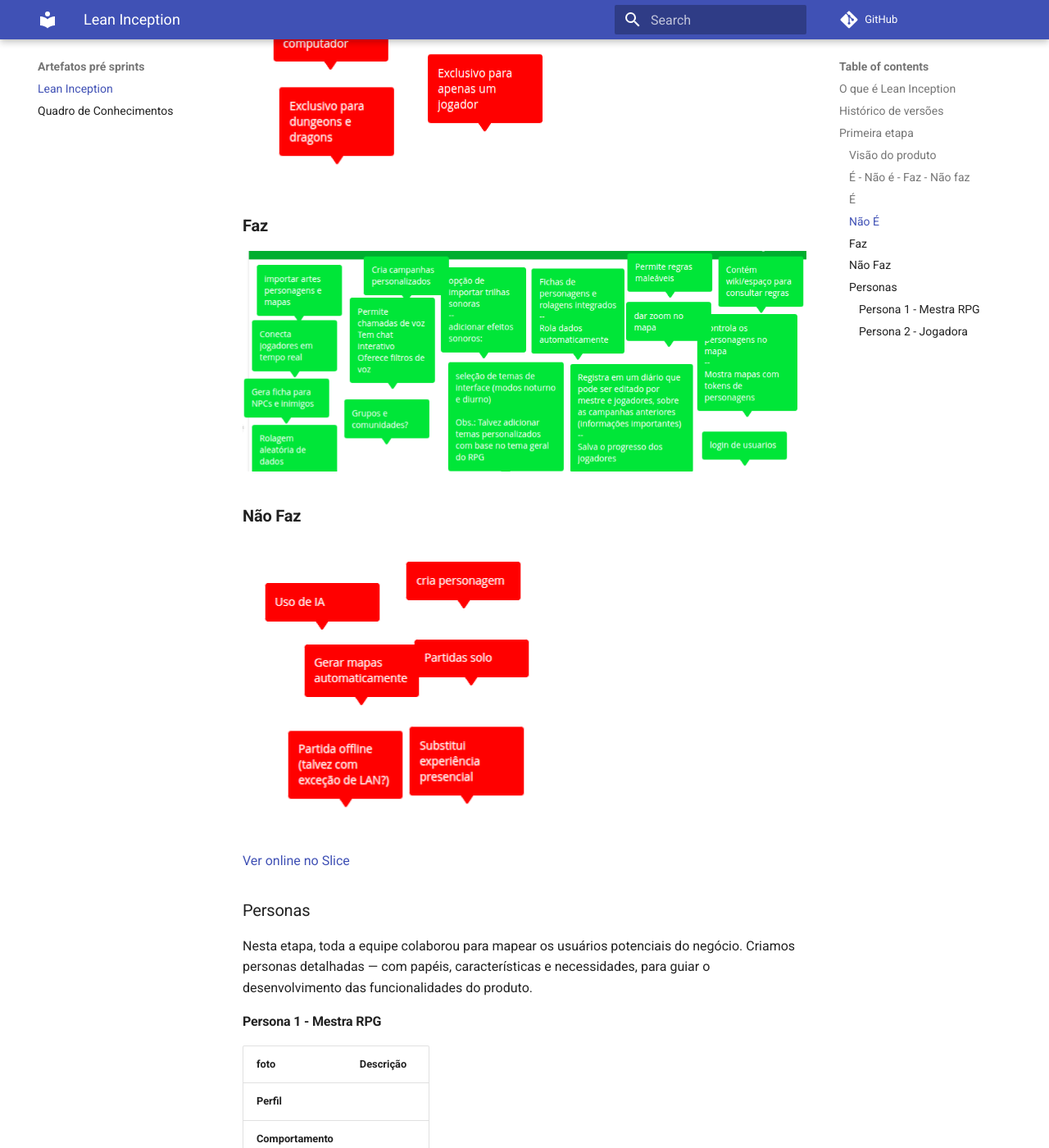
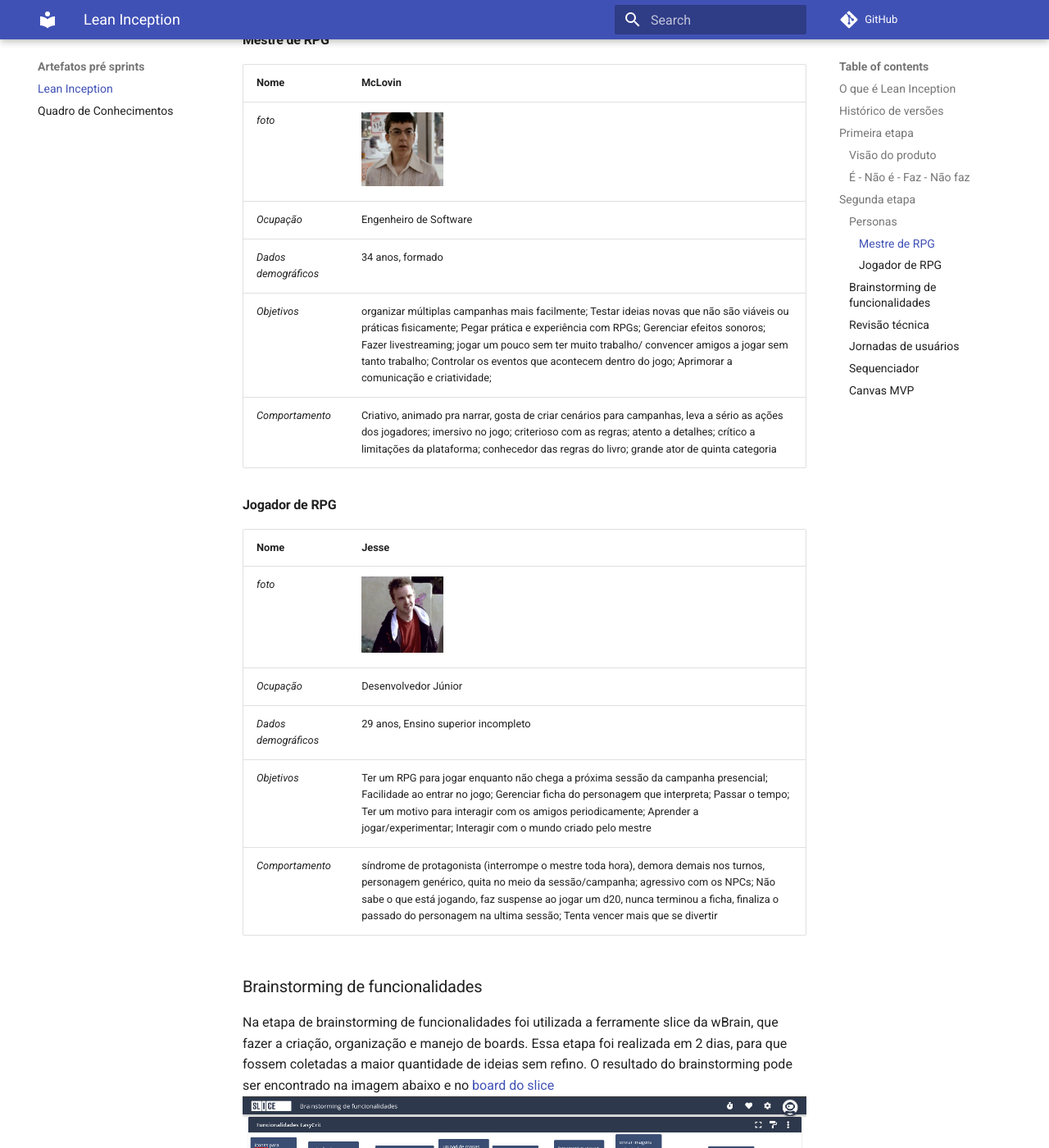
Before and after one commit to fga-eps-mds/2025.1-EasyCrit-docs, an MkDocs documentation site: the page built from docs/artefatos/pre_sprints/lean_inception.md, in a window 1280 px wide and 1400 px high, scrolled down 2139 px. Shown: the whole window at 82% size. Built offline with MkDocs 1.6.1 and Material for MkDocs 9.7.7, drawn with Linux system fonts in a browser that asks for light colours; comment, search, counter and statistics services are not loaded; some of the changed text lies outside the part shown.

Commit message:
docs: atualiza tabela de versao

```diff
--- a/docs/artefatos/pre_sprints/lean_inception.md
+++ b/docs/artefatos/pre_sprints/lean_inception.md
@@ -11,9 +11,9 @@
 
 | Data | Versão | Descrição | Autor(es) |
 |------|--------|-----------|-----------|
-| 21/04/2025 | 0.9 | Adição da primeira versão do documento | Matheus Pimentel Leal |
-| 23/04/2025 | 0.9 | Adiciona Tópico de É, Não É, Faz, Não Faz | Philipe de Sousa Barros |
-
+| 21/04/2025 | 0.1 | Adição da primeira versão do documento | Matheus Pimentel Leal |
+| 23/04/2025 | 0.2 | Adiciona Tópico de É, Não É, Faz, Não Faz | Philipe de Sousa Barros |
+| 28/04/2025 | 0.3 | Adiciona segunda etapa do Lean Inception | Matheus Pimentel Leal |
 
 Na etapa de Lean Inception feita pelo grupo responsável de EPS e MDS do projeto EasyCrit, foi decidido pela realização em 4 etapas: Na primeira etapa ficou definido que o grupo definiria a visão do produto, a matriz "É - Não é - Faz - Não faz", a criação das personas e o começo do brainstorming de funcionalidades. Já na segunda etapa, as personas criadas passaram por um refinamento posterior, além da finalização da etapa de brainstorming de funcionalidades. A terceira etapa teve a responsabilidade de realizar a revisão e refinamento técnico de Experiência de usuário (UX) e negócio. E por fim, na quarta etapa foram montadas as jornadas de usuário além da conexão das funcionalidades com as jornadas e a construção do sequenciador e do Canvas MVP.
 
@@ -25,35 +25,59 @@
 
 O principal obejtivo dessa etapa, além de contribuir para o entedimento do produto é identificar os aspectos positivos e negativos do produto sobre o produto ser ou fazer algo. Para essa atividade os contribuintes separaram em quatro quadrantes o que entendem que o produto é, não é, faz e não faz. Assim, por meio desses quadrantes o grupo tem maior entendimento da categoria do produto e o que de fato espera-se que ele seja capaz de fazer e o que não deve fazer.
 
-### **É**
-![Descrição detalhada do quadrante "É"](./assets/eh.png)
+As categorias da matriz podem ser encontradas no [board da ferramentea slice da wBrain](https://slice.wbrain.me/#/board/NvGwGTDRhgbNWl6hyT) e na imagem abaixo
+![](./assets/matriz_enefnf.png)
 
-### **Não É**
-![Descrição detalhada do quadrante "Não É"](./assets/neh.png)
-
-### **Faz**
-![Descrição detalhada do quadrante "Faz"](./assets/faz.png)
-
-### **Não Faz**
-![Descrição detalhada do quadrante "Não Faz"](./assets/nfaz.png)
-
-[Ver online no Slice](https://slice.wbrain.me/#/board/NvGwGTDRhgbNWl6hyT)
-
-
+## Segunda etapa
 ### Personas
 
 Nesta etapa, toda a equipe colaborou para mapear os usuários potenciais do negócio. Criamos personas detalhadas — com papéis, características e necessidades, para guiar o desenvolvimento das funcionalidades do produto.
 
-#### Persona 1 - Mestra RPG
-|     foto         | **Descrição**                                                                |
-|------------------|------------------------------------------------------------------------------|
-| **Perfil**       |   |
-| **Comportamento**|   |
-| **Necessidades** |   |
+#### Mestre de RPG
 
-#### Persona 2 - Jogadora
-|      foto        | **Descrição**                                                                |
-|------------------|------------------------------------------------------------------------------|
-| **Perfil**       |   |
-| **Comportamento**|   |
-| **Necessidades** |   |
+| Nome | McLovin |
+|--------------|---------------|
+| _foto_ | ![](./assets/mclovin.png){width=100px} |
+| _Ocupação_           | Engenheiro de Software  |
+| _Dados demográficos_ | 34 anos, formado  |
+| _Objetivos_          | organizar múltiplas campanhas mais facilmente; Testar ideias novas que não são viáveis ou práticas fisicamente; Pegar prática e experiência com RPGs; Gerenciar efeitos sonoros; Fazer livestreaming; jogar um pouco sem ter muito trabalho/ convencer amigos a jogar sem tanto trabalho; Controlar os eventos que acontecem dentro do jogo; Aprimorar a comunicação e criatividade;  |
+| _Comportamento_      | Criativo, animado pra narrar, gosta de criar cenários para campanhas, leva a sério as ações dos jogadores; imersivo no jogo; criterioso com as regras; atento a detalhes; crítico a limitações da plataforma; conhecedor das regras do livro; grande ator de quinta categoria  |
+
+#### Jogador de RPG
+| Nome | Jesse |
+|-----------------------------------------------------------|---------------|
+| _foto_ | ![](./assets/jesse.png){width=100px} |
+| _Ocupação_           | Desenvolvedor Júnior  |
+| _Dados demográficos_ | 29 anos, Ensino superior incompleto  |
+| _Objetivos_          | Ter um RPG para jogar enquanto não chega a próxima sessão da campanha presencial; Facilidade ao entrar no jogo; Gerenciar ficha do personagem que interpreta; Passar o tempo; Ter um motivo para interagir com os amigos periodicamente; Aprender a jogar/experimentar; Interagir com o mundo criado pelo mestre  |
+| _Comportamento_      | síndrome de protagonista (interrompe o mestre toda hora), demora demais nos turnos, personagem genérico, quita no meio da sessão/campanha; agressivo com os NPCs; Não sabe o que está jogando, faz suspense ao jogar um d20, nunca terminou a ficha, finaliza o passado do personagem na ultima sessão; Tenta vencer mais que se divertir  |
+
+### Brainstorming de funcionalidades
+
+Na etapa de brainstorming de funcionalidades foi utilizada a ferramente slice da wBrain, que fazer a criação, organização e manejo de boards. Essa etapa foi realizada em 2 dias, para que fossem coletadas a maior quantidade de ideias sem refino. O resultado do brainstorming pode ser encontrado na imagem abaixo e no [board do slice](https://slice.wbrain.me/#/board/TjoFKDzPfvTOI6TTQu)
+![board do slice](./assets/brainstorming.png)
+
+### Revisão técnica
+
+Após o brainstorming, é necessário realizar a revisão técnica das funcionalidades levantadas para levar em consideração o que é possível com base na capacidade da equipe e também o que era fora do alcance para o tempo de desenvolvimento disponível. Com isso, chegamos à seguinte lista de funcionalidades:
+
+![Board de funcionalidades refinadas](./assets/revisao_tecnica.png)
+
+Os cards azuis representam épicos, e o único card laranja representa um requisito não funcional do sistema, mas que também pode representar a funcionalidade "entrar em campanha"
+
+### Jornadas de usuários
+Foram criadas **três** jornadas de usuário, uma com base na persona do Mestre de RPG e duas com base na persona do jogador de RPG. Elas podem ser encontradas nas imagens abaixo:
+
+**Jornada 1**
+![jornada 1](./assets/Jornadas_de_usuario-Jornada_de_usuario_1.jpg)
+**Jornada 2**
+![jornada 2](./assets/Jornadas_de_usuario-Jornada_de_usuário_2.jpg)
+**Jornada 3**
+![jornada 3](./assets/Jornadas_de_usuario-Jornada_de_usuário_3.jpg)
+
+### Sequenciador
+Em construção
+
+### Canvas MVP
+O canvas MVP do projeto EasyCrit traz uma representação visual do MVP do projeto, passando pelas funcionalidades levantadas, as personas envolvidas, as jornadas de usuário contempladas, qual o resultado esperado com a disponibilização do projeto em estado de MVP e quais métricas serão utilizadas. Além de trazer uma visão do custo para realizar o desenvolvimento e o cronograma de desenvolvimento a ser seguido. O artefato pode ser visto na imagem abaixo:
+![canvas MVP](./assets/Canvas_MVP.jpg)
--- a/mkdocs.yml
+++ b/mkdocs.yml
@@ -5,6 +5,8 @@
   features:
     - navigation.tabs
     - navigation.top
+markdown_extensions:
+  - attr_list
 nav:
     - Home: index.md
     - Guia:
```
Also changed, not shown: docs/artefatos/pre_sprints/assets/Canvas_MVP.jpg (added), docs/artefatos/pre_sprints/assets/Jornadas_de_usuario-Jornada_de_usuario_1.jpg (added), docs/artefatos/pre_sprints/assets/Jornadas_de_usuario-Jornada_de_usuário_2.jpg (added), docs/artefatos/pre_sprints/assets/Jornadas_de_usuario-Jornada_de_usuário_3.jpg (added), docs/artefatos/pre_sprints/assets/brainstorming.png (added), docs/artefatos/pre_sprints/assets/eh.png (deleted), docs/artefatos/pre_sprints/assets/faz.png (deleted), docs/artefatos/pre_sprints/assets/jesse.png (added), docs/artefatos/pre_sprints/assets/matriz_enefnf.png (added), docs/artefatos/pre_sprints/assets/mclovin.png (added), docs/artefatos/pre_sprints/assets/neh.png (deleted), docs/artefatos/pre_sprints/assets/nfaz.png (deleted), docs/artefatos/pre_sprints/assets/revisao_tecnica.png (added).
